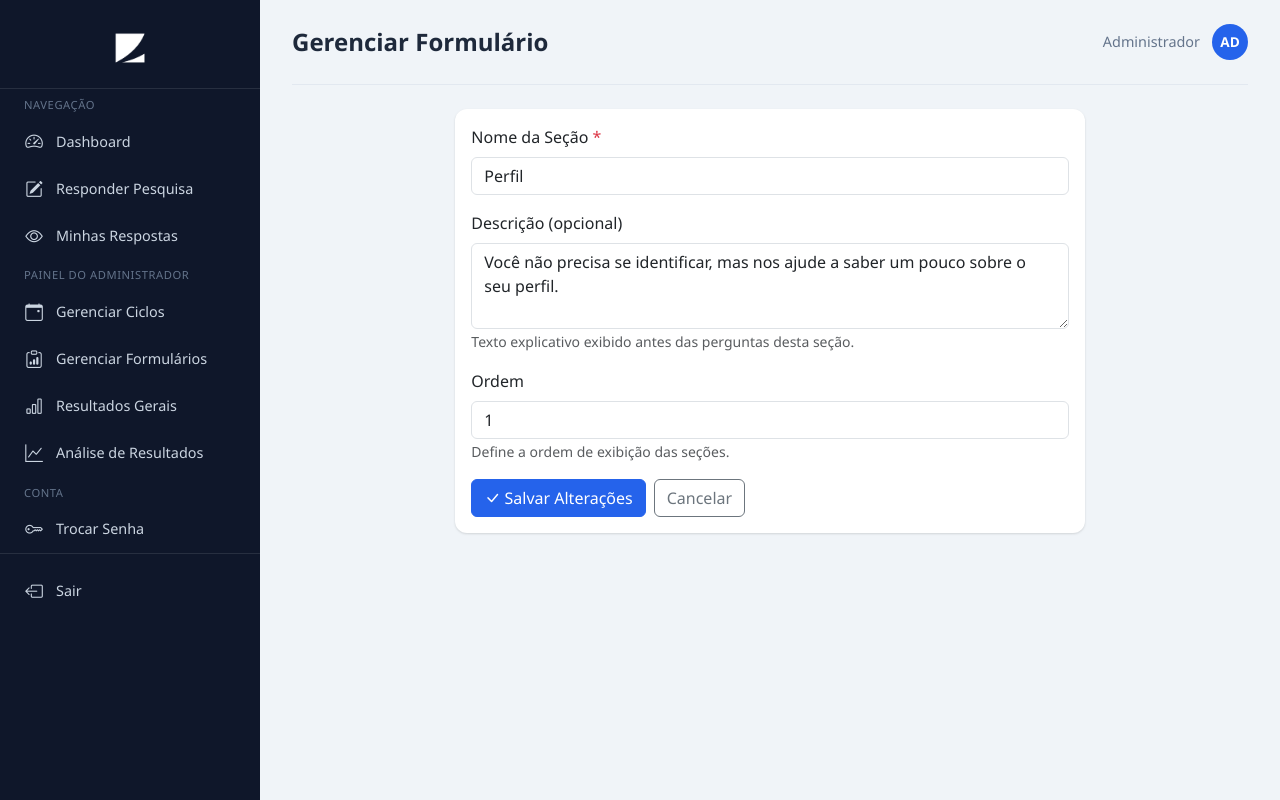
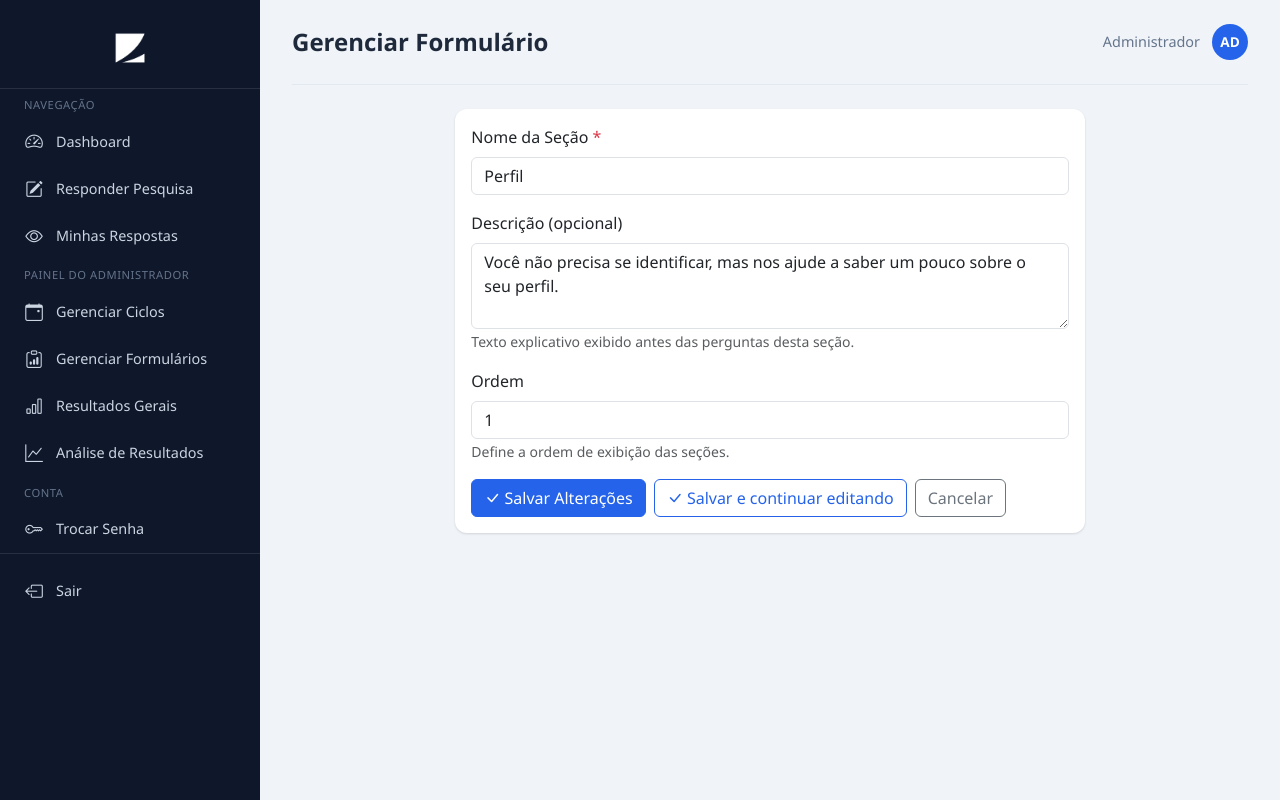
Before and after one commit to fpvizca/PesquisadeClima, a Flask app: page /admin/formulario/secao/1/editar in a window 1280 px wide. Run offline with Flask 3, Linux system fonts and the light colour scheme; the visitor is signed in with stand-in values (Sample User, id 1); data comes from the database, SQL or seed files in the repository.

Commit message:
feat: opção 'Salvar e continuar editando' em seções e perguntas
- Botão aparece apenas ao editar (não ao criar)
- Redireciona de volta para a página de edição após salvar

```diff
--- a/routes/admin_formulario.py
+++ b/routes/admin_formulario.py
@@ -104,6 +104,9 @@ def init_routes(app):
             )
             db.commit()
             flash('Seção atualizada com sucesso!', 'success')
+            acao = request.form.get('acao', 'salvar')
+            if acao == 'salvar_continuar':
+                return redirect(url_for('admin_secao_editar', secao_id=secao_id))
             return redirect(url_for('admin_formulario_estrutura', formulario_id=secao['formulario_id']))
 
         return render_template('admin_secao_form.html', secao=secao, max_ordem=0, formulario_id=secao['formulario_id'])
@@ -241,6 +244,9 @@ def init_routes(app):
             )
             db.commit()
             flash('Pergunta atualizada com sucesso!', 'success')
+            acao = request.form.get('acao', 'salvar')
+            if acao == 'salvar_continuar':
+                return redirect(url_for('admin_pergunta_editar', pergunta_id=pergunta_id))
             return redirect(url_for('admin_formulario_estrutura', formulario_id=formulario_id))
 
         return render_template('admin_pergunta_form.html', pergunta=pergunta, secoes=secoes, secao_id=pergunta['secao_id'], max_ordem=0, formulario_id=formulario_id)
--- a/templates/admin_secao_form.html
+++ b/templates/admin_secao_form.html
@@ -28,9 +28,14 @@
           </div>
 
           <div class="d-flex gap-2">
-            <button type="submit" class="btn btn-primary">
+            <button type="submit" name="acao" value="salvar" class="btn btn-primary">
               <i class="bi bi-check-lg"></i> {% if secao %}Salvar Alterações{% else %}Criar Seção{% endif %}
             </button>
+            {% if secao %}
+            <button type="submit" name="acao" value="salvar_continuar" class="btn btn-outline-primary">
+              <i class="bi bi-check-lg"></i> Salvar e continuar editando
+            </button>
+            {% endif %}
             <a href="{{ url_for('admin_formulario_estrutura', formulario_id=formulario_id) }}" class="btn btn-outline-secondary">Cancelar</a>
           </div>
         </form>
```
Also changed, not shown: templates/admin_pergunta_form.html (+6 -1 lines).
